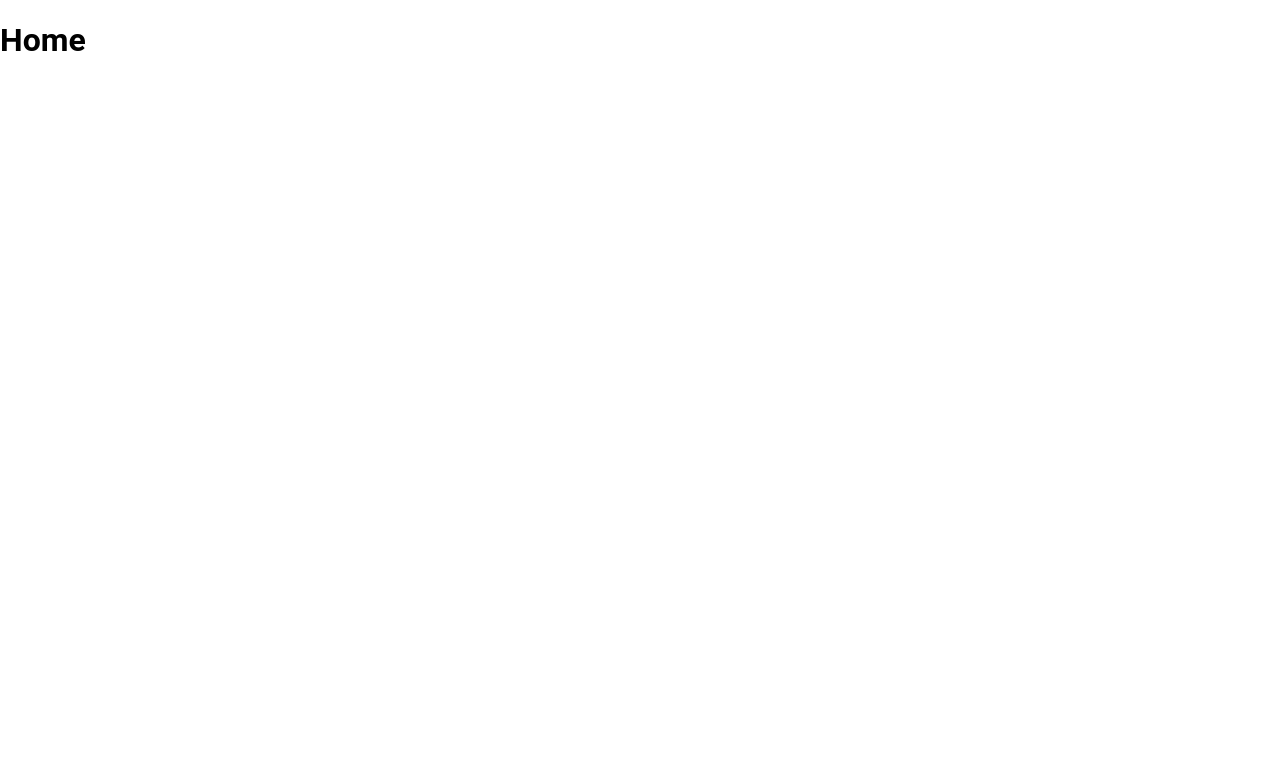
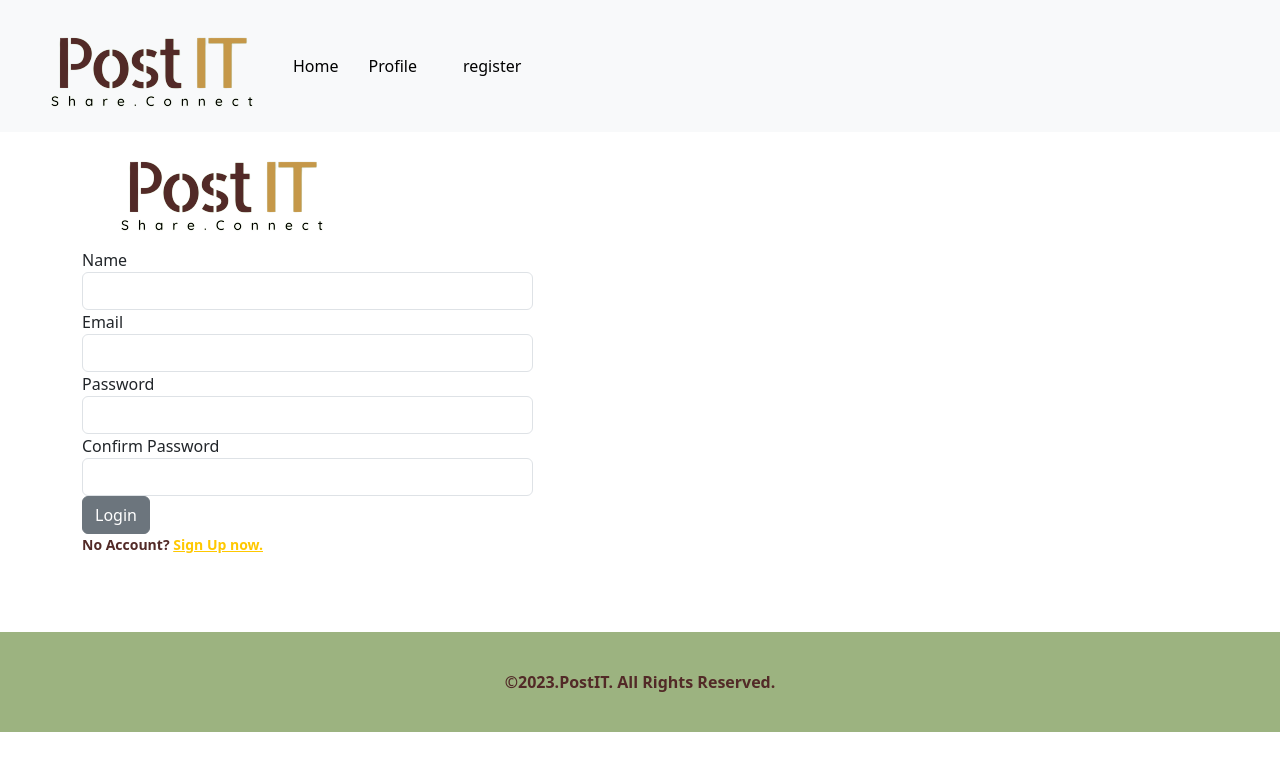
Before and after one commit to osama-ba11/postit-app, a React (Create React App) app in the folder client/: page /register in a window 1280 px wide. Shown: the top 770 px of the page. Built offline with nearby package versions, Linux system fonts and the light colour scheme.

Commit message:
added yup schema

```diff
--- a/client/src/App.css
+++ b/client/src/App.css
@@ -1,4 +1,4 @@
-a{
+a {
   text-decoration: none;
 }
 a:link {
@@ -15,11 +15,11 @@
   color: hotpink;
 }
 
-.login{
+.login {
   align-items: center;
   justify-content: center;
 }
-.div-form{
+.div-form {
   border-style: solid;
   border-width: thin;
   font-size: 24px;
@@ -36,17 +36,16 @@
   margin-bottom: 10px;
 }
 
-.login-form input{
+.login-form input {
   margin: 2px;
-
 }
-.smalltext{
-  font-size:14px;
+.smalltext {
+  font-size: 14px;
   font-weight: bold;
   color: #522a27;
 }
 
-.columndiv1{
+.columndiv1 {
   border-color: #a6d49f;
   font-size: xx-large;
   background-color: rgb(252, 252, 252);
@@ -55,39 +54,37 @@
   align-items: center;
   justify-content: center;
 }
-.columndiv2{
-
+.columndiv2 {
   border-color: rgb(182, 179, 176);
   font-size: xx-large;
   height: auto;
   padding: 20px;
-/*   background-image: url("http://localhost:3000/image1.jpg");
+  /*   background-image: url("http://localhost:3000/image1.jpg");
   background-size: cover;
   background-repeat: no-repeat; */
-
 }
 
-.loginImage{
-  height: 100%; width:100%;
+.loginImage {
+  height: 100%;
+  width: 100%;
 }
-.appTitle{
+.appTitle {
   text-align: center;
   color: #c73e1d;
 }
-.formrow{
+.formrow {
   background-color: #522a27;
   padding: 50px;
   display: flex;
   align-items: center;
-  justify-content: center
-
+  justify-content: center;
 }
 
-.side{
-  display:flex;
+.side {
+  display: flex;
   vertical-align: top;
 }
-.checkbox{
+.checkbox {
   width: 25px;
   height: 25px;
 }
@@ -98,42 +95,41 @@
   background-color: #c59849;
   border-style: none;
 }
-body{
-  font-family: 'Roboto', sans-serif;
+body {
+  font-family: "Roboto", sans-serif;
   margin: 0;
-
 }
-.navigation{
-  background-color: #9CB380;
+.navigation {
+  background-color: #9cb380;
   height: 75px;
   font-weight: bolder;
-  color:#522a27;
+  color: #522a27;
 }
-.logo{
-  width:150px;
+.logo {
+  width: 150px;
   height: 70px;
 }
-.footer{
+.footer {
   display: flex;
-  background-color: #9CB380;
+  background-color: #9cb380;
   height: 100px;
-  color:#522a27;
+  color: #522a27;
   justify-content: center;
   align-items: center;
   font-weight: bolder;
   flex-shrink: 0;
 }
-.socialmedia{
- width:100px;
- height: 100px;
+.socialmedia {
+  width: 100px;
+  height: 100px;
 }
 
-.userImage{
-  width:100px;
+.userImage {
+  width: 100px;
   height: 100px;
   border-radius: 50%;
 }
-.userInfos{
+.userInfos {
   padding: 20px;
   text-align: center;
 }
@@ -144,51 +140,47 @@
   min-height: 100vh;
 }
 
-.main{
+.main {
   flex-grow: 1;
   min-height: 500px;
 }
-.sharePosts{
-
+.sharePosts {
   padding-top: 10px;
   height: 200px;
-  border-style: solid ;
+  border-style: solid;
   border-width: thin;
   margin-top: 10px;
   border-color: #a6d49f;
   text-align: center;
 }
-.inputPost{
+.inputPost {
   margin-right: 10px;
   width: 80%;
-  border-color:#522a27
-
+  border-color: #522a27;
 }
 .input-button-container {
   display: flex;
   align-items: center;
   justify-content: center;
 }
-.postButton{
-  background-color:#522a27;
+.postButton {
+  background-color: #522a27;
 }
-.dept{
+.dept {
   display: flex;
   flex-direction: row;
   margin-top: 10px;
-
 }
-.selectDept .selectDept{
+.selectDept .selectDept {
   width: 10%;
 }
-.postUserImage{
+.postUserImage {
   width: 50px;
   height: 50px;
   margin: 10px;
-
 }
 
-.postsContainer{
+.postsContainer {
   display: flex;
   flex-direction: column;
 }
@@ -198,37 +190,62 @@
 
   height: auto;
   width: 100%;
-
 }
-.postMsg{
+.postMsg {
   padding: 20px;
 
   border: 1px solid rgb(244, 241, 241);
 }
-.postedBy{
-padding: 10px;
-background-color: rgb(236, 238, 236);
-border-radius: 10px;
+.postedBy {
+  padding: 10px;
+  background-color: rgb(236, 238, 236);
+  border-radius: 10px;
 }
-.postByName{
+.postByName {
   font-weight: bolder;
   font: optional;
 }
-.postDate{
+.postDate {
   margin-left: 5px;
-
 }
-.navs{
-  padding:10px;
+.navs {
+  padding: 10px;
 }
-.userName{
+.userName {
   font-weight: bold;
 }
-.likes{
-  padding:5px;
+.likes {
+  padding: 5px;
 }
 
-.error{
+.error {
   color: red;
   font-size: small;
 }
+.header {
+  display: flex;
+
+  align-items: center; /* Vertically align items */
+
+  padding: 10px;
+
+  background-color: #f8f9fa;
+}
+
+.nav {
+  display: flex;
+
+  align-items: center; /* Vertically align items */
+}
+
+.nav a {
+  text-decoration: none; /* Remove underline */
+
+  color: #000; /* Set text color */
+
+  margin: 0 15px; /* Add spacing between links */
+}
+
+.nav a:hover {
+  color: #007bff; /* Change color on hover (optional) */
+}
--- a/client/src/App.js
+++ b/client/src/App.js
@@ -1,12 +1,36 @@
 import "./App.css";
+import Footer from "./Components/Footer";
 import Header from "./Components/Header";
 import Home from "./Components/Home";
+import "bootstrap/dist/css/bootstrap.min.css";
+import { Container, Row, Col } from "reactstrap"; //import the Reactstrap Components
+import { BrowserRouter as Router, Routes, Route } from "react-router-dom";
+import Login from "./Components/Login";
+import Profile from "./Components/Profile";
+import Register from "./Components/Register";
 
 const App = () => {
   return (
-    <>
-      <Home />
-    </>
+    <Container fluid>
+      <Router>
+        <Row>
+          <Header />
+        </Row>
+
+        <Row className="main">
+          <Routes>
+            <Route path="/" element={<Home />}></Route>
+            <Route path="/login" element={<Login />}></Route>
+            <Route path="/profile" element={<Profile />}></Route>
+            <Route path="/register" element={<Register />}></Route>
+          </Routes>
+        </Row>
+
+        <Row>
+          <Footer />
+        </Row>
+      </Router>
+    </Container>
   );
 };
 
--- a/client/src/Components/About.js
+++ b/client/src/Components/About.js
@@ -1,5 +1,5 @@
 const About = () => {
-  return <p>Osama - 46s2015</p>;
+  return <p>Jasmine</p>;
 };
 
-export default about;
+export default About;
--- a/client/src/Components/Header.js
+++ b/client/src/Components/Header.js
@@ -1,10 +1,29 @@
+import { Navbar, Nav, NavItem, NavLink } from "reactstrap";
+import logo from "../Images/logo-t.png";
+import { Link } from "react-router-dom";
 
 const Header = () => {
+  return (
+    <>
+      <Navbar className="header">
+        <Nav>
+          <NavItem>
+            <img src={logo} />
+          </NavItem>
+          <NavItem>
+            <Link to="/">Home</Link>
+          </NavItem>
 
-  return (
-    <h1>Header</h1>
+          <NavItem>
+            <Link to="/profile">Profile</Link>
+          </NavItem>
 
-
+          <NavItem>
+            <NavLink href="/register">register</NavLink>
+          </NavItem>
+        </Nav>
+      </Navbar>
+    </>
   );
 };
 
--- a/client/src/Components/Home.js
+++ b/client/src/Components/Home.js
@@ -6,9 +6,22 @@
 
 const Home = () => {
   return (
-    <>
-      <h1>Home</h1>
-    </>
+    <div>
+      <Row>
+        <Col md={3}>
+          <User />
+        </Col>
+        <Col md={9}>
+          <SharePosts />
+        </Col>
+      </Row>
+      <Row>
+        <Col md={3}></Col>
+        <Col md={9}>
+          <Posts />
+        </Col>
+      </Row>
+    </div>
   );
 };
 
--- a/client/src/Components/Login.js
+++ b/client/src/Components/Login.js
@@ -1,6 +1,53 @@
+import loginImage from "../Images/loginImage.jpg";
+import {
+  Button,
+  Col,
+  Label,
+  Container,
+  Row,
+  FormGroup,
+  Input,
+  Form,
+} from "reactstrap";
+import logo from "../Images/logo-t.png";
+import { Link } from "react-router-dom";
+
 const Login = () => {
   return (
-    <h1>Login</h1>
+    <div>
+      <Container>
+        <img src={logo} />
+        <Form>
+          <Row>
+            <Col md={3}>
+              Username<br></br>
+              <Input type="text"></Input>
+            </Col>
+          </Row>
+
+          <Row>
+            <Col md={3}>
+              Password<br></br>
+              <Input type="password"></Input>
+            </Col>
+          </Row>
+
+          <Row>
+            <Col md={3}>
+              <Button>Login</Button>
+            </Col>
+          </Row>
+
+          <Row>
+            <Col md={3}>
+              <p className="smalltext">
+                No Account? <Link to="/register">Sign Up now.</Link>
+              </p>
+            </Col>
+          </Row>
+        </Form>
+      </Container>
+    </div>
   );
 };
 
--- a/client/src/Components/Register.js
+++ b/client/src/Components/Register.js
@@ -1,7 +1,65 @@
+import loginImage from "../Images/loginImage.jpg";
+import {
+  Button,
+  Col,
+  Label,
+  Container,
+  Row,
+  FormGroup,
+  Input,
+  Form,
+} from "reactstrap";
+import logo from "../Images/logo-t.png";
+import { Link } from "react-router-dom";
 
 const Register = () => {
   return (
-    <h1>Register</h1>
+    <div>
+      <Container>
+        <img src={logo} />
+        <Form>
+          <Row>
+            <Col md={5}>
+              Name <br></br>
+              <Input type="text"></Input>
+            </Col>
+          </Row>
+
+          <Row>
+            <Col md={5}>
+              Email <br></br>
+              <Input type="text"></Input>
+            </Col>
+          </Row>
+          <Row>
+            <Col md={5}>
+              Password<br></br>
+              <Input type="password"></Input>
+            </Col>
+          </Row>
+          <Row>
+            <Col md={5}>
+              Confirm Password<br></br>
+              <Input type="password"></Input>
+            </Col>
+          </Row>
+
+          <Row>
+            <Col md={3}>
+              <Button>Login</Button>
+            </Col>
+          </Row>
+
+          <Row>
+            <Col md={3}>
+              <p className="smalltext">
+                No Account? <Link to="/register">Sign Up now.</Link>
+              </p>
+            </Col>
+          </Row>
+        </Form>
+      </Container>
+    </div>
   );
 };
 
--- a/client/src/Components/SharePost.js
+++ b/client/src/Components/SharePost.js
@@ -1,7 +1,29 @@
+import {
+  Button,
+  Col,
+  Label,
+  Container,
+  Row,
+  FormGroup,
+  Input,
+} from "reactstrap";
 
 const SharePosts = () => {
   return (
-    <h1>SharePosts</h1>
+    <div>
+      <h1>SharePosts</h1>
+      <Row>
+        <Col>
+          <Input
+            id="share"
+            name="share"
+            placeholder="Share your thoughts..."
+            type="textarea"
+          ></Input>
+          <Button>PostIT</Button>
+        </Col>
+      </Row>
+    </div>
   );
 };
 
--- a/client/src/Components/User.js
+++ b/client/src/Components/User.js
@@ -1,8 +1,11 @@
+import user from "../Images/user.png";
 
 const User = () => {
-
   return (
     <div>
+      <h1>User</h1>
+
+      <img src={user} className="userImage" />
     </div>
   );
 };
```
Also changed, not shown: client/package.json (+4 -3 lines), client/links.txt (added), client/src/Validations/UserValidations.js (added), 1 other file (tests, documents, lock files or other folders).
